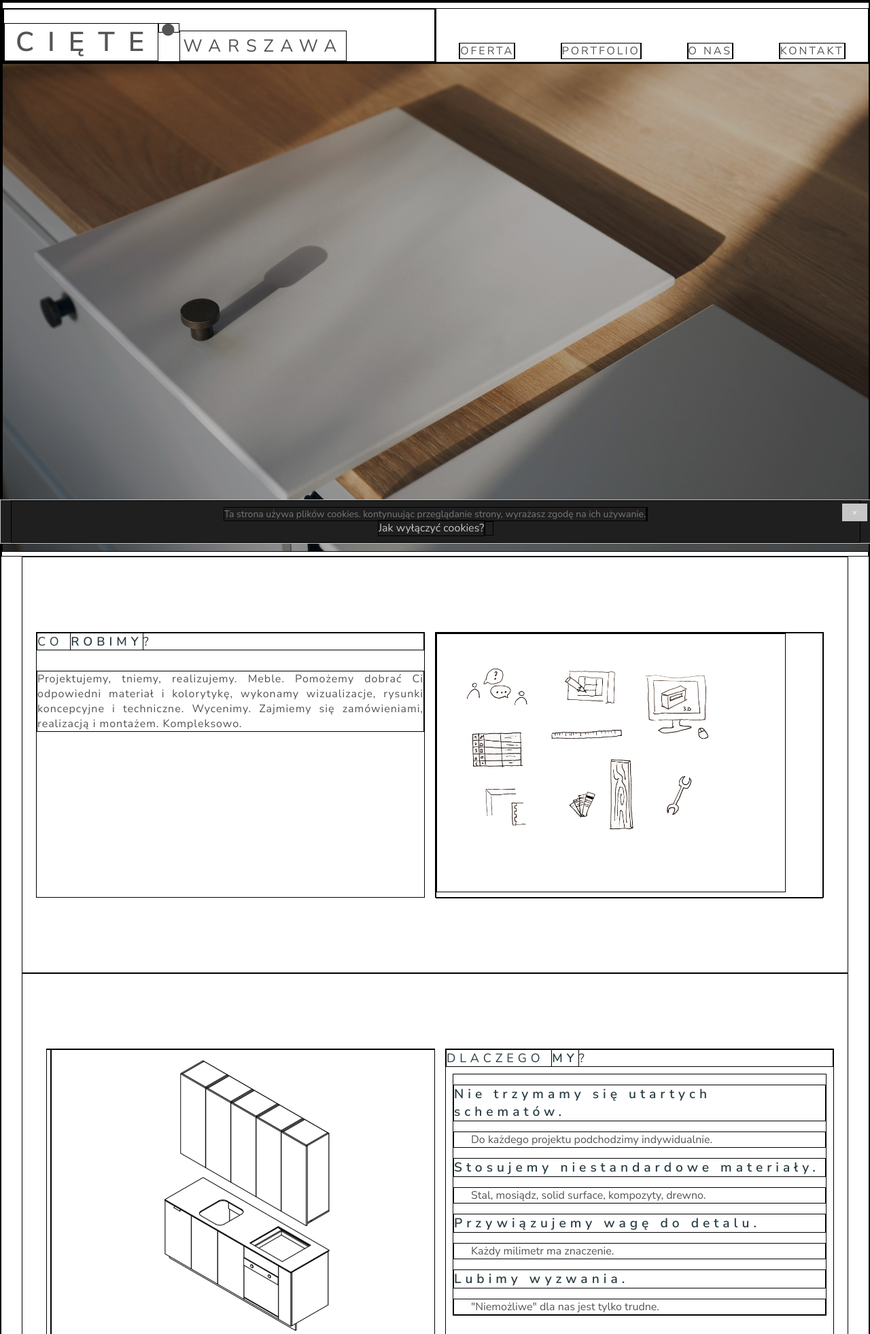
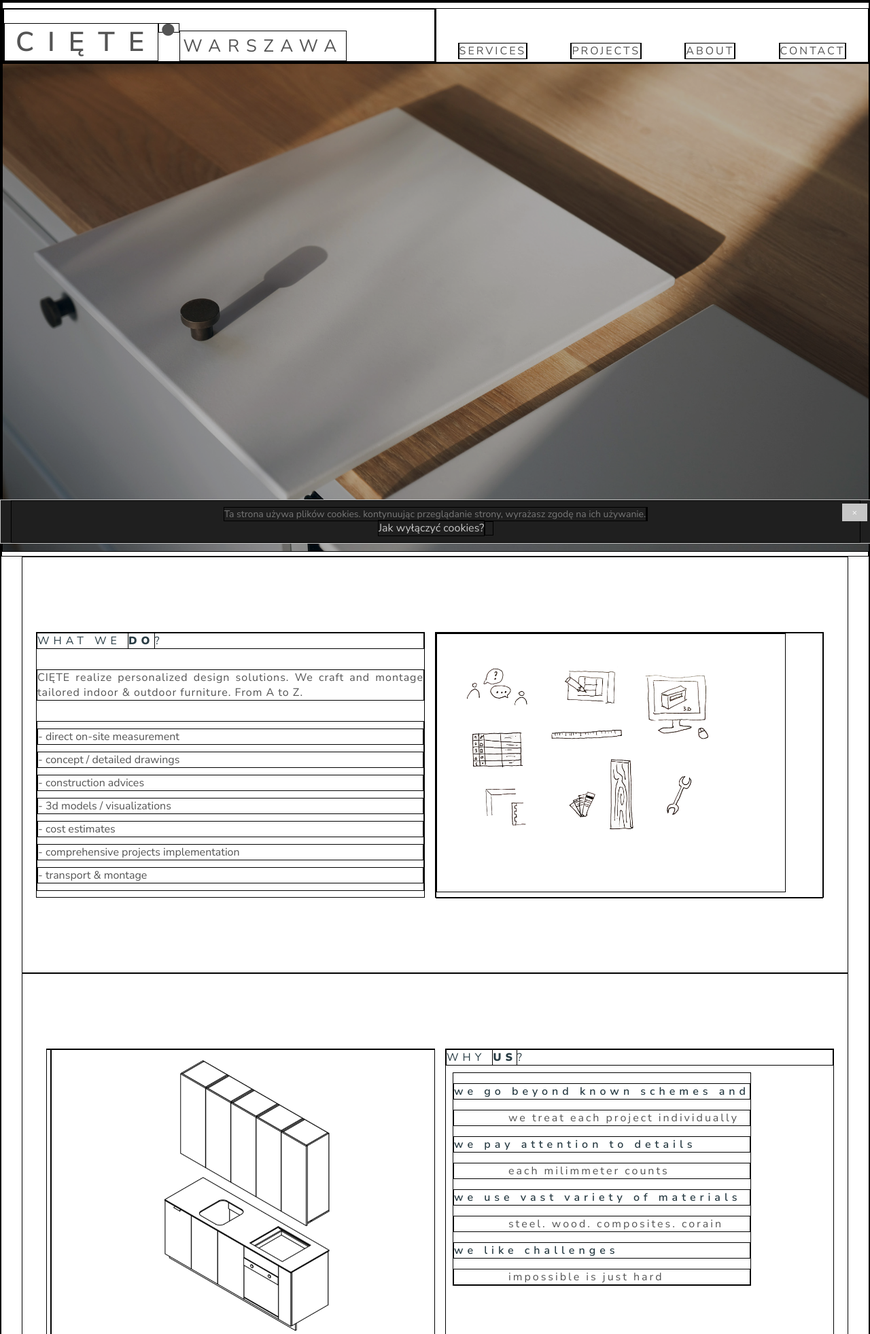
Before and after one commit to bartosz-jastrzebski/Ciete, a Django app: page /en/ in a window 1280 px wide. Shown: the top 1963 px of the page at 68% size. Run offline with Django 3.2, Linux system fonts and the light colour scheme; data that the repository does not hold is empty.

Commit message:
Changed default language and some css

```diff
--- a/ciete/forms.py
+++ b/ciete/forms.py
@@ -4,7 +4,7 @@ from django.utils.translation import gettext_lazy as _
 
 class ContactForm(forms.Form):
     name = forms.CharField(max_length=60,
-                           widget=forms.TextInput(attrs={'placeholder': _('Imię:')}))
-    email = forms.EmailField(widget=forms.EmailInput(attrs={'placeholder': _('Email:')}))
+                           widget=forms.TextInput(attrs={'placeholder': _('name')}))
+    email = forms.EmailField(widget=forms.EmailInput(attrs={'placeholder': _('email')}))
     message = forms.CharField(required=True,
-                              widget=forms.Textarea(attrs={'placeholder': _("Wiadmość:")}))
+                              widget=forms.Textarea(attrs={'placeholder': _('message')}))
--- a/commonfiles/static/css/main.css
+++ b/commonfiles/static/css/main.css
@@ -197,7 +197,7 @@ img {
   -webkit-box-flex: 1;
       -ms-flex: 1 1 500px;
           flex: 1 1 500px;
-  font-size: 18px;
+  font-size: 16px;
   margin: 30px 0 30px 0;
   color: #545454;
 }
@@ -209,8 +209,8 @@ img {
 }
 
 .block__header strong {
-  font-weight: 600;
-  font-size: 18px;
+  font-weight: 900;
+  font-size: 16px;
   color: #2a3d45;
 }
 
@@ -227,6 +227,18 @@ img {
       -ms-flex: 1 1 500px;
           flex: 1 1 500px;
   margin: 30px 15px 30px 15px;
+}
+
+#offer {
+  display: -webkit-box;
+}
+
+#offer ul {
+  list-style-type: none;
+}
+
+#offer ul li {
+  margin: 10px 0px 10px 0px;
 }
 
 .block__content--about {
@@ -251,17 +263,18 @@ img {
   width: -webkit-fit-content;
   width: -moz-fit-content;
   width: fit-content;
+  letter-spacing: 3px;
 }
 
 .block__text--choose h6 {
-  font-size: 1.2rem;
+  font-size: 1rem;
   font-weight: 600;
   margin: 15px 0 15px 0;
 }
 
 .block__text--choose p {
   font-size: 16px;
-  padding-left: 25px;
+  padding-left: 80px;
 }
 
 .block__content .translated {
@@ -418,7 +431,16 @@ figure {
   min-height: 4vh;
 }
 
+#team .block__text {
+  margin-bottom: 10px;
+}
+
+#team .person {
+  margin-bottom: 10px;
+}
+
 .block__content--team {
+  margin-top: 50px;
   display: -webkit-box;
   display: -ms-flexbox;
   display: flex;
@@ -445,6 +467,13 @@ figure {
 
 .block__content--team .team-member > * {
   margin: 10px;
+}
+
+.block__content--team .team-member .signature {
+  height: 70px;
+  width: auto;
+  max-width: 150px;
+  margin: 0px;
 }
 
 .block__content--team .list-inline {
@@ -639,7 +668,7 @@ figure {
   margin: auto;
   display: -ms-grid;
   display: grid;
-  width: 23vw;
+  width: 25vw;
 }
 
 .wrapper form > input, .wrapper textarea, .wrapper button {
@@ -653,6 +682,7 @@ figure {
 }
 
 .wrapper form input {
+  margin-bottom: 10px;
   height: 40px;
   padding-left: 10px;
   -webkit-appearance: none;
--- a/commonfiles/static/css/main.scss
+++ b/commonfiles/static/css/main.scss
@@ -13,7 +13,7 @@ $main-font-color: #545454; //797979
 $main-font-family: 'Nunito Sans', sans-serif;
 $main-font-size: 16px;
 $main-font-weight: 400;
-$title-font-size: 18px;
+$title-font-size: 16px;
 $title-font-weight: 600;
 $title-font-color: #2a3d45;  //#16293b;
 $navbar-font-family: 'Nunito Sans', sans-serif;
@@ -97,13 +97,6 @@ img {
       font-weight: 600;
     }
   }
-
-  // div .navbar-logo__headers {
-  //   margin-top: 0px;
-  //   h6 {
-  //     padding: 0px;
-  //   }
-  // }
 }
 
 .bordered {
@@ -182,6 +175,7 @@ img {
   }
 }
 
+
 // BLOCK ELEMENT
 
 .block {
@@ -203,7 +197,7 @@ img {
     }
 
     strong {
-      font-weight: $title-font-weight;
+      font-weight: 900;
       font-size: $title-font-size;
       color: $title-font-color;
     }
@@ -224,6 +218,17 @@ img {
 }
 
  // ABOUT SECTION
+
+
+ #offer {
+   display:-webkit-box;
+   ul {
+    list-style-type: none;
+    li {
+      margin: 10px 0px 10px 0px;
+    }
+   }
+ }
 
 .block__content--about {
   height: 100%;
@@ -274,16 +279,17 @@ img {
   overflow:hidden;
   margin:10px;
   width:fit-content;
+  letter-spacing: 3px;
+  h6 {
+    font-size: 1rem;
+    font-weight: $title-font-weight;
 
-  h6 {
-    font-size: 1.2rem;
-    font-weight: $title-font-weight;
     margin: 15px 0 15px 0;
   }
 
   p {
     font-size: $main-font-size;
-    padding-left: 25px;
+    padding-left: 80px;
   }
 }
 
@@ -406,8 +412,18 @@ figure {
 }
 
 // TEAM SECTION
+#team {
+  .block__text {
+    margin-bottom: 10px;
+  }
+
+  .person {
+    margin-bottom: 10px;
+  }
+}
 
 .block__content--team {
+  margin-top: 50px;
   display: flex;
   flex-wrap: wrap;
   justify-content: space-evenly;
@@ -424,6 +440,12 @@ figure {
       }
       > * {
         margin: 10px;
+      }
+      .signature {
+        height: 70px;
+        width: auto;
+        max-width: 150px;
+        margin: 0px;
       }
   }
   .list-inline {
@@ -575,7 +597,7 @@ figure {
    form {
       margin: auto;
       display: grid;
-      width: 23vw;;
+      width: 25vw;;
    }
    form > input, textarea, button {
     //  display: block;
@@ -588,6 +610,7 @@ figure {
      color: $background-color;
    }
    form input {
+     margin-bottom: 10px;
      height: 40px;
      padding-left: 10px;
      -webkit-appearance: none;
--- a/commonfiles/templates/base.html
+++ b/commonfiles/templates/base.html
@@ -8,7 +8,8 @@
     <link rel="icon" type="image/png" href="{% static 'images/logo-small-brown.png' %}">
     <link rel="stylesheet" href="{% static 'css/main.css' %}">
     <!-- <link href="https://fonts.googleapis.com/css2?family=Nunito+Sans:wght@300&display=swap" rel="stylesheet"> -->
-    <link href="https://fonts.googleapis.com/css2?family=Nunito+Sans:ital,wght@0,400;0,600;1,300&display=swap" rel="stylesheet">
+    <!-- <link href="https://fonts.googleapis.com/css2?family=Nunito+Sans:ital,wght@0,400;0,600;1,300&display=swap" rel="stylesheet"> -->
+    <link href="https://fonts.googleapis.com/css2?family=Nunito+Sans:wght@400;600;900&display=swap" rel="stylesheet">
     <link href="https://fonts.googleapis.com/css?family=Raleway:400,500,700&amp;display=swap" rel="stylesheet">
     <link href="https://fonts.googleapis.com/icon?family=Material+Icons" rel="stylesheet">
     <!-- Matomo -->
@@ -33,10 +34,10 @@
 
         <div class="navbar-menu">
 
-          <div class="navbar-menu__item" ><a href="" id="offer-link">{% trans 'OFERTA' %}</a></div>
-          <div class="navbar-menu__item" ><a href="" id="portfolio-link">{% trans 'PORTFOLIO' %}</a></div>
-          <div class="navbar-menu__item" ><a href="" id="team-link">{% trans 'O NAS' %}</a></div>
-          <div class="navbar-menu__item" ><a href="" id="contact-link">{% trans 'KONTAKT' %}</a></div>
+          <div class="navbar-menu__item" ><a href="" id="offer-link">{% trans 'SERVICES' %}</a></div>
+          <div class="navbar-menu__item" ><a href="" id="portfolio-link">{% trans 'PROJECTS' %}</a></div>
+          <div class="navbar-menu__item" ><a href="" id="team-link">{% trans 'ABOUT' %}</a></div>
+          <div class="navbar-menu__item" ><a href="" id="contact-link">{% trans 'CONTACT' %}</a></div>
         </div>
       </nav>
 
@@ -73,15 +74,15 @@
 
             <div class="contact__item">
               <div class="contact__text">
-                <p id="welcome-message">You are always welcome<br>
-                  to leave us a message</p>
+                <p id="welcome-message">{% trans 'You are always welcome' %}<br>
+                  {% trans 'to leave us message' %}</p>
               </div>
             </div>
 
             <div class="contact__item">
               <img class="contact__icon" src="{% static 'images/phone.png' %}" alt="">
               <div class="contact__text">
-                <strong class="contact__text--title">{% trans 'Telefon' %}:</strong>
+                <strong class="contact__text--title">{% trans 'Telephone' %}:</strong>
                 <div class="contact__text--content">
                   <p>+48 692 291 001</p>
                 </div>
@@ -102,12 +103,12 @@
 
         <div class="wrapper__item--form">
           <div class="sent">
-            <h1>{% trans 'Dziękujemy za wiadomość' %}!</h1>
-            <h3>{% trans 'Wkrótce odezwiemy się do Ciebie' %}.</h3>
+            <h1>{% trans 'Thanks for your message' %}!</h1>
+            <h3>{% trans "We'll get in touch soon" %}.</h3>
           </div>
           <div class="unsent">
-            <h1>{% trans 'Ups! Coś poszło nie tak' %}</h1>
-            <h3>{% trans 'Odśwież stronę i spróbuj ponownie' %}.</h3>
+            <h1>{% trans 'Oops! Something went wrong' %}</h1>
+            <h3>{% trans 'Refresh and try again' %}.</h3>
           </div>
           <div class="form-wrap">
             <div class="top"></div>
@@ -115,7 +116,7 @@
             <div class="left"></div>
             <div class="right"></div>
             <form action="." method="post" id="contact-form">
-              <h2>{% trans 'NAPISZ DO NAS' %}</h2>
+              <h2>{% trans 'CONTACT US' %}</h2>
               {{ form.name.errors }}
               {{ form.name }}
               {{ form.email.errors }}
--- a/commonfiles/templates/index.html
+++ b/commonfiles/templates/index.html
@@ -5,8 +5,17 @@
 {% block content %}
  <section id="offer" class="block">
      <div class="block__header">
-        <h1>{% trans 'CO' %} <strong>{% trans 'ROBIMY' %}</strong>?</h1>
-        <p class="block__text">{% trans 'Projektujemy, tniemy, realizujemy. Meble. Pomożemy dobrać Ci odpowiedni materiał i kolorytykę, wykonamy wizualizacje, rysunki koncepcyjne i techniczne. Wycenimy. Zajmiemy się zamówieniami, realizacją i montażem. Kompleksowo.' %}</p>
+        <h1>{% trans 'WHAT WE' %} <strong>{% trans 'DO' %}</strong>?</h1>
+        <p class="block__text">{% trans 'CIĘTE realize personalized design solutions. We craft and montage tailored indoor & outdoor furniture. From A to Z.' %}</p>
+        <ul class="offer__list">
+          <li>-  {% trans 'direct on-site measurement' %}</li>
+          <li>-  {% trans 'concept / detailed drawings' %}</li>
+          <li>-  {% trans 'construction advices' %}</li>
+          <li>-  {% trans '3d models / visualizations' %}</li>
+          <li>-  {% trans 'cost estimates' %}</li>
+          <li>-  {% trans 'comprehensive projects implementation' %}</li>
+          <li>-  {% trans 'transport & montage' %}</li>
+        </ul>
       </div>
 
       <div class="block__content">
@@ -51,17 +60,17 @@
       </div>
 
       <div class="block__header">
-        <h1>{% trans 'DLACZEGO' %} <strong>{% trans 'MY' %}</strong>?</h1>
+        <h1>{% trans 'WHY' %} <strong>{% trans 'US' %}</strong>?</h1>
         <!-- <p class="block__text">Projektujemy, tniemy, realizujemy. Meble. Pomożemy dobrać Ci odpowiedni materiał i kolorytykę, wykonamy wizualizacje, rysunki koncepcyjne i techniczne. Wycenimy. Zajmiemy się zamówieniami, realizacją i montażem. Kompleksowo.</p> -->
         <div class="block__text--choose">
-          <h6 class="moved">{% trans 'Nie trzymamy się utartych schematów' %}.</h6>
-          <p  class="moved">{% trans 'Do każdego projektu podchodzimy indywidualnie' %}.</p>
-          <h6 class="moved">{% trans 'Stosujemy niestandardowe materiały' %}.</h6>
-          <p  class="moved">{% trans 'Stal, mosiądz, solid surface, kompozyty, drewno' %}.</p>
-          <h6 class="moved">{% trans 'Przywiązujemy wagę do detalu' %}.</h6>
-          <p  class="moved">{% trans 'Każdy milimetr ma znaczenie' %}.</p>
-          <h6 class="moved">{% trans 'Lubimy wyzwania' %}.</h6>
-          <p  class="moved">{% trans '"Niemożliwe" dla nas jest tylko trudne' %}.</p>
+          <h6 class="moved">{% trans 'we go beyond known schemes and' %}</h6>
+          <p  class="moved">{% trans 'we treat each project individually' %}</p>
+          <h6 class="moved">{% trans 'we pay attention to details' %}</h6>
+          <p  class="moved">{% trans 'each milimmeter counts' %}</p>
+          <h6 class="moved">{% trans 'we use vast variety of materials' %}</h6>
+          <p  class="moved">{% trans 'steel. wood. composites. corain' %}</p>
+          <h6 class="moved">{% trans 'we like challenges' %}</h6>
+          <p  class="moved">{% trans 'impossible is just hard' %}</p>
         </div>
       </div>
 
@@ -70,7 +79,7 @@
 <section id="portfolio" class="block" style="display: none;">
       {% get_main_page_galleries as galleries %}
       <div class="block__header">
-        <h1>{% trans 'ZREALIZOWANE' %} <strong>{% trans 'PROJEKTY' %}</strong></h1>
+        <h1>{% trans 'REALIZED' %} <strong>{% trans 'PROJECTS' %}</strong></h1>
         <div class="block__content">
           <div class="block__content--gallery">
 
@@ -90,8 +99,29 @@
 
 <section id="team" class="block" style="display: none;">
       <div class="block__header">
-        <h1>{% trans 'NASZ' %} <strong>{% trans 'ZESPÓŁ' %}</strong></h1>
-        <p class="block__text">{% trans 'Grupa przyjaciół mieszkających razem w Warszawie. Fascynuje nas prostota duńskiego designu. Zaczęliśmy od wspólnego dłubania w garażu. Potem zrealizowane pierwsze projekty.' %}</p>
+        <h1>{% trans 'OUR' %} <strong>{% trans 'TEAM' %}</strong></h1>
+        <p class="block__text">{% trans 'Two enginners / constructors and one architect. Close friends and makers. Share various areas of expertise' %}</p>
+
+        <div class="person">
+          <strong>Natalia</strong>
+          <p>{% trans 'design concepts' %}</p>
+          <p>{% trans 'color palettes' %}</p>
+          <p>{% trans 'materials combinations' %}</p>
+        </div>
+
+        <div class="person">
+          <strong>Tomasz</strong>
+          <p>{% trans 'laser cutters and CNC machines' %}</p>
+          <p>{% trans 'materials/construction' %}</p>
+          <p>{% trans 'logistics' %}</p>
+        </div>
+
+        <div class="person">
+          <strong>Krzysztof</strong>
+          <p>{% trans 'detailing' %}</p>
+          <p>{% trans 'quality control' %}</p>
+        </div>
+
       </div>
 
       <div class="block__content">
@@ -103,6 +133,7 @@
 
             <div class="separator"></div>
             <h5>+48 692 291 001</h5>
+            <img class="signature" src="{% static 'images/team1-bottom.png' %}" alt="">
             <!-- <h5>natalia@ciete.eu</h5>
             <div class="separator"></div>
             <ul class="list-inline">
@@ -119,6 +150,7 @@
 
             <div class="separator"></div>
             <h5>+48 721 323 373</h5>
+            <img class="signature" src="{% static 'images/team2-bottom.png' %}" alt="">
           </div>
 
           <div class="team-member">
@@ -128,6 +160,7 @@
 
             <div class="separator"></div>
             <h5>+48 721 721 137</h5>
+            <img class="signature" src="{% static 'images/team3-bottom.png' %}" alt="">
           </div>
         </div>
       </div>
```
Also changed, not shown: commonfiles/static/images/team1-bottom.png (added), commonfiles/static/images/team2-bottom.png (added), commonfiles/static/images/team3-bottom.png (added), 1 other file.
